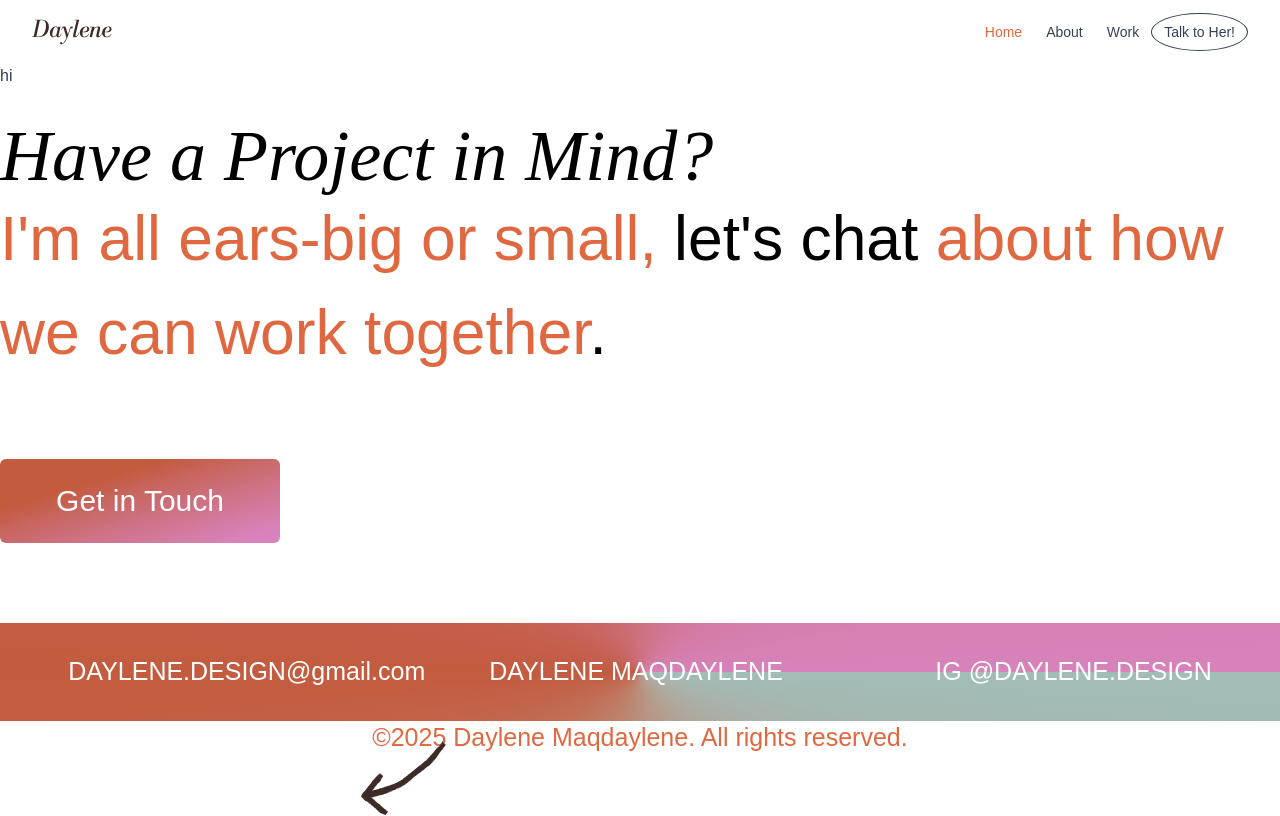
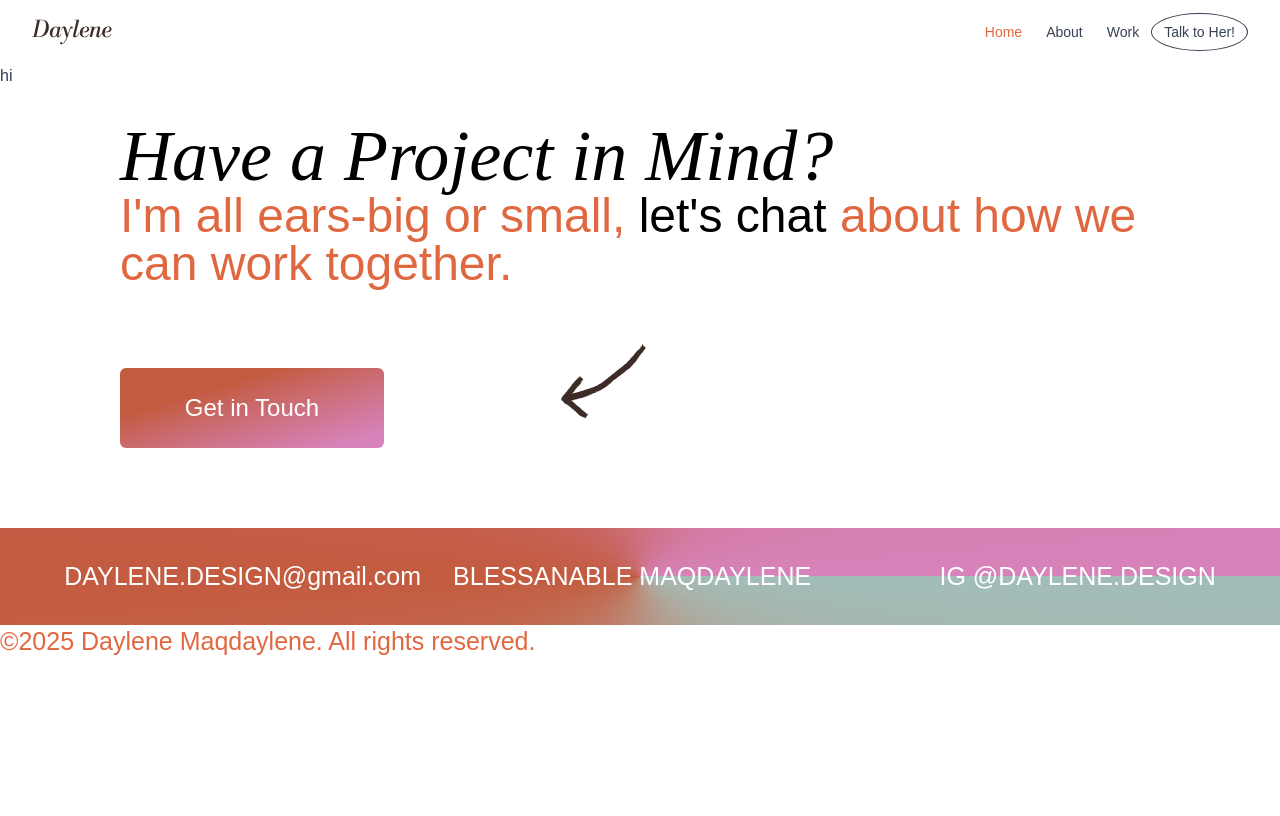
Before and after one commit to Philia-requelle/portfolio-daylene, a Vue app: page / in a window 1280 px wide. Built offline with nearby package versions, Linux system fonts and the light colour scheme.

Commit message:
update footer

```diff
--- a/src/App.vue
+++ b/src/App.vue
@@ -10,28 +10,33 @@ import Navbar from './components/Navbar.vue';
   <main class="flex-grow">
     <RouterView />
   </main>
-  <footer
-    class="flex flex-col items-center md:items-start gap-8 md:gap-20 py-8 text-black">
-    <div class="flex flex-col items-center md:items-start gap-8 md:gap-20 text-center md:text-left">
-      <div>
+  <footer class="relative flex flex-col items-center md:items-start gap-8 md:gap-20 py-8 text-black">
+    <div class="flex flex-col items-center px-0 md:px-15 lg:px-30 md:items-start gap-8 md:gap-20 text-center md:text-left">
+      <div class="">
         <p class="text-[2rem] md:text-7xl font-[LibreBodoni] italic">Have a Project in Mind?</p>
-        <p class="text-wrap md:text-[3.9rem]"><span class="text-orange-500">I'm all ears-big or small,</span> let's chat
+        <p class="text-wrap md:text-5xl"><span class="text-orange-500">I'm all ears-big or small,</span> let's chat
           <span class="text-orange-500">about how
-            we can work together</span>.
+            we can work together.</span>
         </p>
       </div>
       <button
-        class="relative w-50 md:w-70 px-12 py-4 md:py-6 text-lg md:text-3xl text-white rounded-md bg-linear-to-br from-[#C35B3F] from-30% to-[#D782BA] to-90%">Get
+        class="w-50 md:w-66 py-4 md:py-6 text-lg md:text-2xl text-white rounded-md bg-linear-to-br from-[#C35B3F] from-30% to-[#D782BA] to-90%">Get
         in Touch</button>
       <img src="./assets/arrow-downLeft.svg" alt="Arrow down-left"
-        class="absolute left-90 -bottom-4 invisible md:visible" />
+        class="absolute md:left-124 md:bottom-80 lg:left-140 lg:bottom-68 invisible md:visible" />
     </div>
     <div class="w-full text-center text-xs md:text-[1.5625rem]">
-      <div class="flex flex-col md:flex-row justify-around gap-4 text-white bg-conic-90 from-[#A1BDB8] via-[#C35B3F] to-[#D782BA] py-8">
-        <p>DAYLENE.DESIGN@gmail.com<span class="pl-[1rem] md:pl-16">DAYLENE MAQDAYLENE</span></p>
-        <p>IG @DAYLENE.DESIGN</p>
+      <div
+        class="text-white bg-conic-90 from-[#A1BDB8] via-[#C35B3F] to-[#D782BA] py-8">
+        <div class="flex flex-col lg:flex-row lg:justify-around gap-4 lg:gap-0">
+          <div class="flex flex-col sm:flex-row justify-center gap-4 lg:gap-8">
+            <p>DAYLENE.DESIGN@gmail.com</p>
+            <p>BLESSANABLE MAQDAYLENE</p>
+          </div>
+          <p>IG @DAYLENE.DESIGN</p>
+        </div>
       </div>
-      <p class="text-orange-500">©2025 Daylene Maqdaylene. All rights reserved.</p>
+      <p class="text-orange-500 text-center md:text-left">©2025 Daylene Maqdaylene. All rights reserved.</p>
     </div>
   </footer>
 </template>
```
